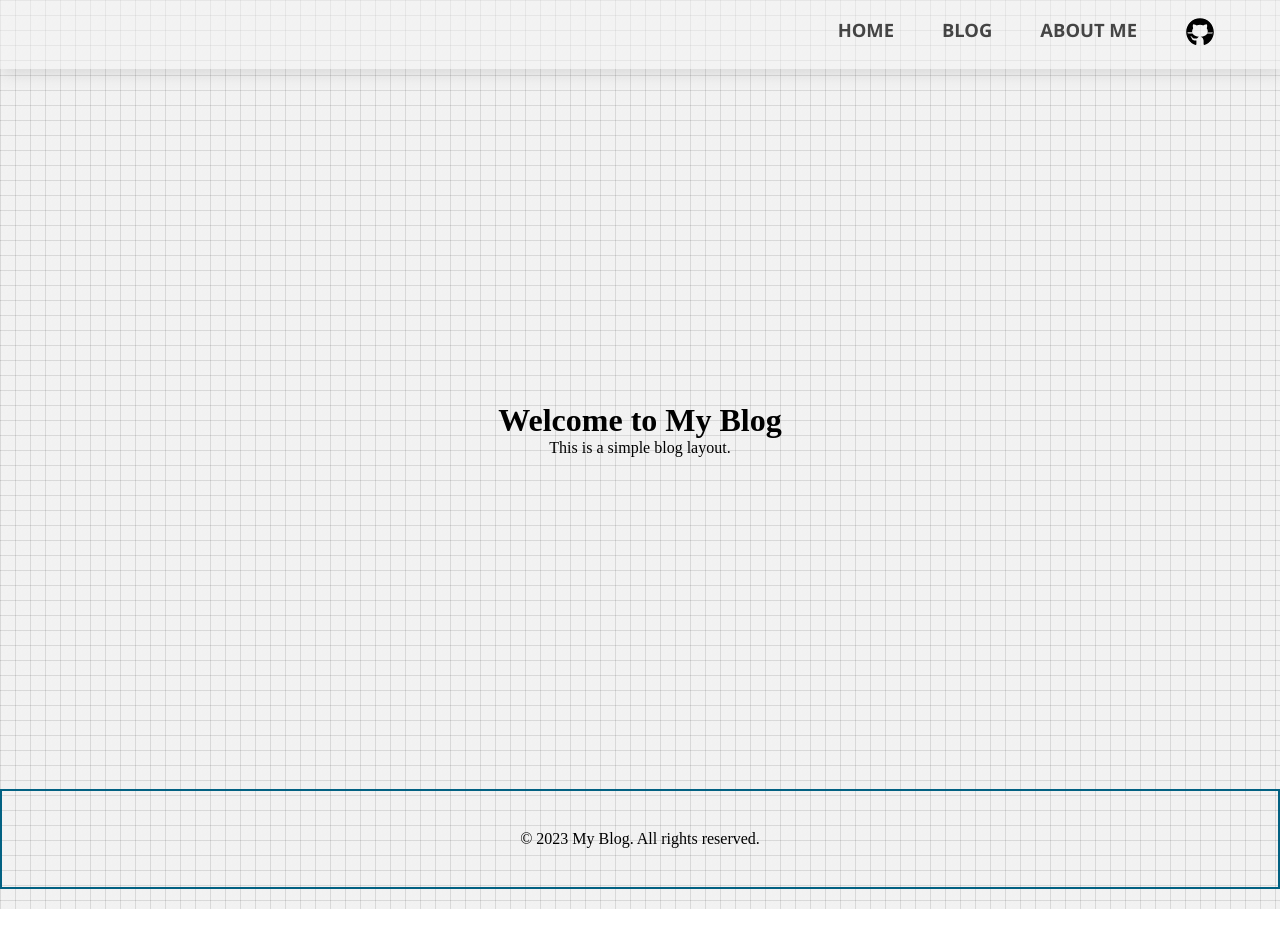
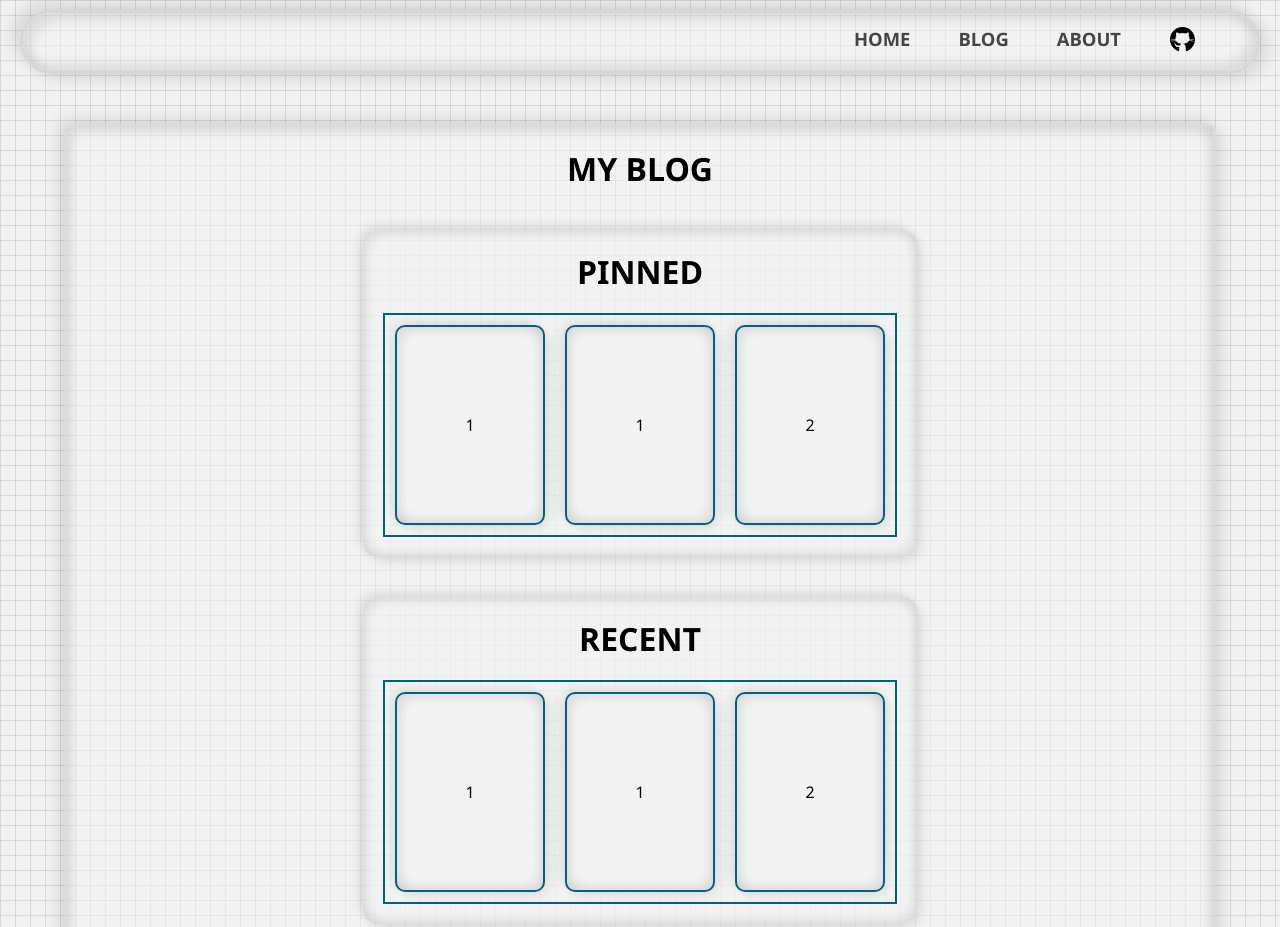
Before and after one commit to yogaeru/blog, a plain HTML site: page index.html in a window 1280 px wide. Shown: the top 927 px of the page. Drawn offline with Linux system fonts and the light colour scheme.

Commit message:
add main content

```diff
--- a/index.html
+++ b/index.html
@@ -2,7 +2,7 @@
 <html lang="en">
 <head>
     <link rel="stylesheet" href="src/style.css">
-    <script src="script.js"></script>
+    <script src="src/script.js"></script>
     <meta charset="UTF-8">
     <meta name="viewport" content="width=device-width, initial-scale=1.0">
     <title>Document</title>
@@ -13,10 +13,10 @@
         <nav class="container-nav">
             <a class="nav-link" href="#">HOME</a>
             <a class="nav-link" href="#">BLOG</a>
-            <a class="nav-link" href="#">ABOUT ME</a>
+            <a class="nav-link" href="#">ABOUT</a>
             <a class="nav-link" href="https://github.com/yogaeru">
                 <?xml version="1.0"?>
-                <svg xmlns="http://www.w3.org/2000/svg"  viewBox="0 0 50 50" width="30px" height="30px">
+                <svg xmlns="http://www.w3.org/2000/svg"  viewBox="0 0 50 50" width="27px" height="27px">
                     <path d="M17.791,46.836C18.502,46.53,19,45.823,19,45v-5.4c0-0.197,0.016-0.402,0.041-0.61C19.027,38.994,19.014,38.997,19,39 c0,0-3,0-3.6,0c-1.5,0-2.8-0.6-3.4-1.8c-0.7-1.3-1-3.5-2.8-4.7C8.9,32.3,9.1,32,9.7,32c0.6,0.1,1.9,0.9,2.7,2c0.9,1.1,1.8,2,3.4,2 c2.487,0,3.82-0.125,4.622-0.555C21.356,34.056,22.649,33,24,33v-0.025c-5.668-0.182-9.289-2.066-10.975-4.975 c-3.665,0.042-6.856,0.405-8.677,0.707c-0.058-0.327-0.108-0.656-0.151-0.987c1.797-0.296,4.843-0.647,8.345-0.714 c-0.112-0.276-0.209-0.559-0.291-0.849c-3.511-0.178-6.541-0.039-8.187,0.097c-0.02-0.332-0.047-0.663-0.051-0.999 c1.649-0.135,4.597-0.27,8.018-0.111c-0.079-0.5-0.13-1.011-0.13-1.543c0-1.7,0.6-3.5,1.7-5c-0.5-1.7-1.2-5.3,0.2-6.6 c2.7,0,4.6,1.3,5.5,2.1C21,13.4,22.9,13,25,13s4,0.4,5.6,1.1c0.9-0.8,2.8-2.1,5.5-2.1c1.5,1.4,0.7,5,0.2,6.6c1.1,1.5,1.7,3.2,1.6,5 c0,0.484-0.045,0.951-0.11,1.409c3.499-0.172,6.527-0.034,8.204,0.102c-0.002,0.337-0.033,0.666-0.051,0.999 c-1.671-0.138-4.775-0.28-8.359-0.089c-0.089,0.336-0.197,0.663-0.325,0.98c3.546,0.046,6.665,0.389,8.548,0.689 c-0.043,0.332-0.093,0.661-0.151,0.987c-1.912-0.306-5.171-0.664-8.879-0.682C35.112,30.873,31.557,32.75,26,32.969V33 c2.6,0,5,3.9,5,6.6V45c0,0.823,0.498,1.53,1.209,1.836C41.37,43.804,48,35.164,48,25C48,12.318,37.683,2,25,2S2,12.318,2,25 C2,35.164,8.63,43.804,17.791,46.836z"/>
                 </svg>
             </a>
@@ -25,8 +25,43 @@
 
 
     <main>
-        <h1>Welcome to My Blog</h1>
-        <p>This is a simple blog layout.</p>
+        <div class="container-content">
+            <h1>MY BLOG</h1>
+
+            <div class="container-list">
+                <div class="pinned">
+                    <h1>PINNED</h1>
+                    <div class="container-card">
+                        <div class="card">1</div>
+                        <div class="card">1</div>
+                        <div class="card">2</div>
+                    </div>
+                </div>
+
+                <div class="recent">
+                    <h1>RECENT</h1>
+                    <div class="container-card">
+                        <div class="card">1</div>
+                        <div class="card">1</div>
+                        <div class="card">2</div>
+                    </div>
+                </div>
+
+                <div class="others">
+                    <h1>OTHERS</h1>
+                    <div class="container-card">
+                        <div class="card">1</div>
+                        <div class="card">2</div>
+                        <div class="card">1</div>
+                        <div class="card">2</div>
+                        <div class="card">1</div>
+                    </div>
+                    <div class="select">1 2 3</div>
+                </div>
+            </div>
+
+
+        </div>
     </main>
 
     <footer>
--- a/src/style.css
+++ b/src/style.css
@@ -17,6 +17,8 @@
 
 body{
     /* background-color: var(--papaya-whip); */
+    font-family: 'Segoe UI', Tahoma, Geneva, Verdana, sans-serif;
+
 
     background-image:
         linear-gradient(to right, rgba(0,0,0,0.1) 1px, transparent 1px),
@@ -45,22 +47,31 @@ header{
     align-items: center;
 
     background-color: rgba(255, 255, 255, 0.5);
-    backdrop-filter: blur(2px);
+    backdrop-filter: blur(15px);
 
     position: sticky;
     top: 0;
-    /* z-index: 100; */
+    z-index: 10;
 
-    padding: 10px;
-    box-shadow: 1px 5px 15px rgba(0, 0, 0, 0.1);
+    padding: 3px;
+    margin: 10px 20px 10px 20px;
+    border-radius: 100px;
+    border: 3px solid #ddd;
+    box-shadow:
+    8px 5px 15px rgba(0, 0, 0, 0.1),
+    -8px -8px 15px rgba(0,0,0,0.1),
+    inset 8px 8px 15px rgba(0, 0, 0, 0.1),
+    inset -8px -8px 15px rgba(0,0,0,0.1);
 }
 
 .container-nav{
     display: flex;
     flex-direction: row;
 
+
+    /* border:2px solid var(--cerulean);  */
     gap: 3rem;
-    padding: 7px;
+    padding: 10px;
     transform: translateX(-3rem);
 
 }
@@ -87,16 +98,107 @@ header{
 /* ----------------- MAIN ------------------ */
 main{
     display: flex;
+    flex-direction: row;
+    justify-content: center;
+    align-items: center;
+
+    margin: 20px 0;
+    /* height: 100%; */
+}
+
+.container-content{
+    display: flex;
+    flex-direction: column;
+    justify-content: center;
+    align-items: center;
+    gap: 20px;
+
+    background-color: rgba(255, 255, 255, 0.5);
+    backdrop-filter: blur(15px);
+
+    padding: 20px;
+    margin: 30px 20px 10px 20px;
+
+    height: 100%;
+    width: 90%;
+
+
+    border-radius: 5px;
+    border: 3px solid rgba(221, 221, 221, 0.8);
+    box-shadow:
+        5px 5px 15px rgba(0, 0, 0, 0.1),
+        -5px -5px 15px rgba(0, 0, 0, 0.1),
+        inset 5px 5px 15px rgba(0, 0, 0, 0.1),
+        inset -5px -5px 15px rgba(0, 0, 0, 0.1);
+
+}
+
+.container-list{
+    display: flex;
+    flex-direction: row;
+    justify-content: space-evenly;
+    align-items: center;
+    align-content: center;
+    flex-wrap: wrap;
+}
+
+.pinned,
+.recent,
+.others {
+    display: flex;
     flex-direction: column;
     justify-content: center;
     align-items: center;
 
-    margin: 10px 0;
-    height: 700px;
 
-    /* border: 2px solid var(--cerulean); */
-    /* transition: 2s ease-in; */
+
+    padding: 20px;
+    margin: 20px;
+    gap: 20px;
+
+    border-radius: 15px;
+    box-shadow:
+        5px 5px 15px rgba(0, 0, 0, 0.1),
+        -5px -5px 15px rgba(0, 0, 0, 0.1),
+        inset 5px 5px 15px rgba(0, 0, 0, 0.1),
+        inset -5px -5px 15px rgba(0, 0, 0, 0.1);
+
+    background-color: rgba(255, 255, 255, 0.1);
+    backdrop-filter: blur(1px);
 }
+
+
+.container-card{
+    display: flex;
+    flex-direction: row;
+    justify-content: center;
+    align-content: center;
+    align-items: center;
+    flex-wrap: wrap;
+
+    border: 2px solid var(--cerulean);
+}
+
+.card{
+    display: flex;
+    justify-content: center;
+    align-items: center;
+
+    width: 150px;
+    height: 200px;
+    margin: 10px;
+    border: 2px solid var(--cerulean);
+    border-radius: 10px;
+    box-shadow:
+        5px 5px 15px rgba(0, 0, 0, 0.1),
+        -5px -5px 15px rgba(0, 0, 0, 0.1),
+        inset 5px 5px 15px rgba(0, 0, 0, 0.1),
+        inset -5px -5px 15px rgba(0, 0, 0, 0.1);
+
+    background-color: rgba(255, 255, 255, 0.5);
+    backdrop-filter: blur(10px);
+}
+
 
 
 /* ----------------------------------------- */
@@ -110,6 +212,6 @@ footer{
     height: 100px;
 
     border: 2px solid var(--cerulean);
-    margin-bottom: 20px ;
+    margin:20px;
 }
 /* ----------------------------------------- */
```
